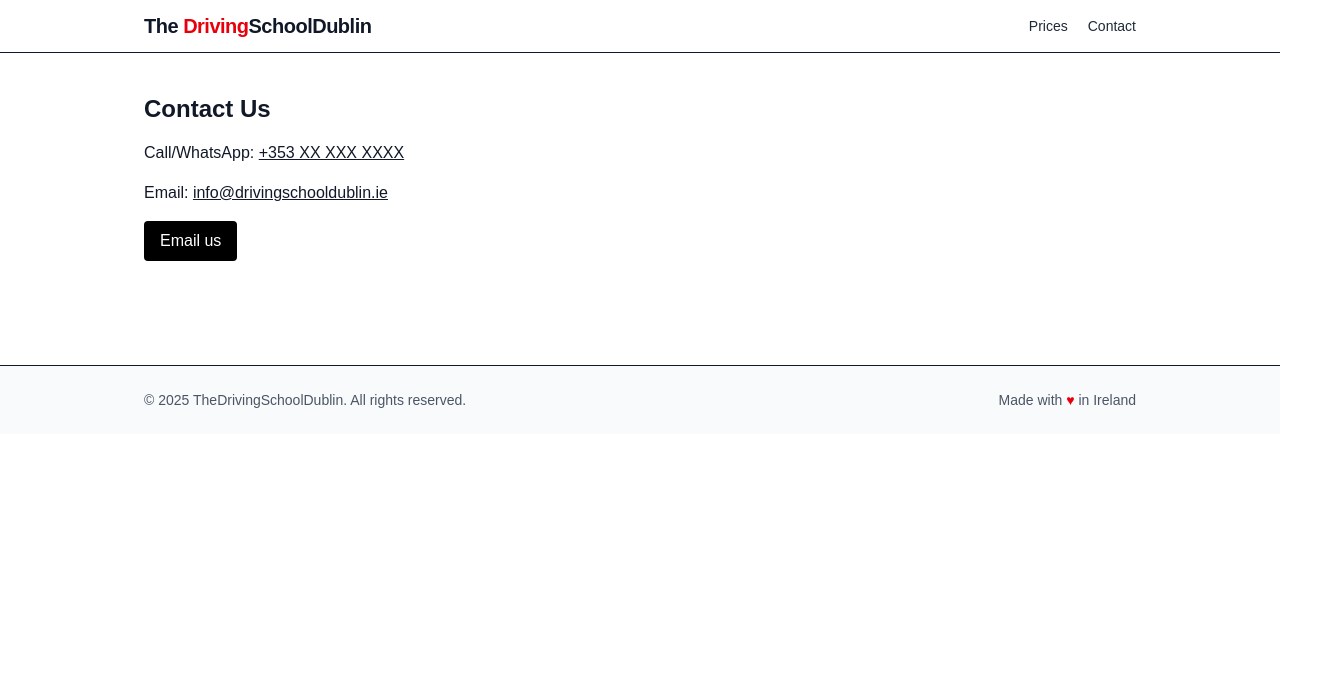
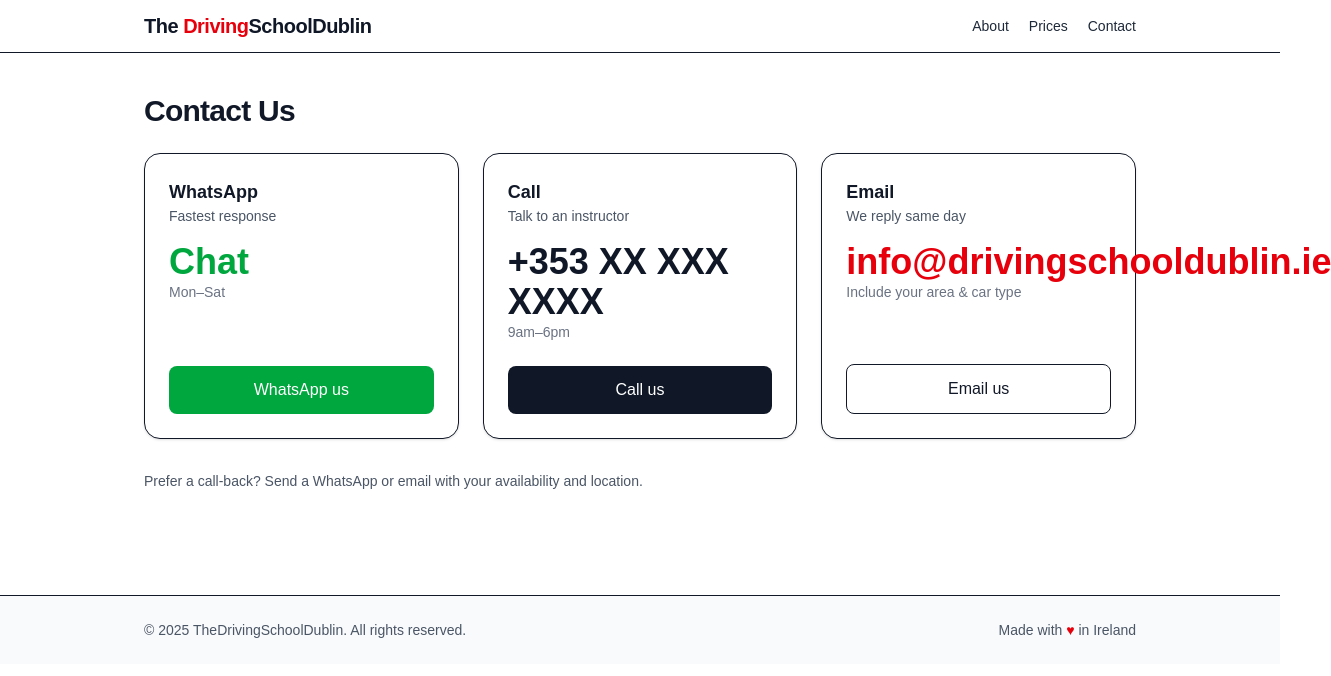
Before and after one commit to matthewpoleary-dot/TheDrivingSchoolDublin, a Next.js app: page /contact in a window 1280 px wide. Shown: the top 676 px of the page, 1331 px wide, since content can reach past the window. Built offline with nearby package versions, Linux system fonts and the light colour scheme.

Commit message:
Update homepage and layout for Phase 1 launch

```diff
--- a/app/contact/page.tsx
+++ b/app/contact/page.tsx
@@ -1,15 +1,64 @@
 export default function Contact() {
     return (
-      <section className="space-y-4">
-        <h1 className="text-2xl font-bold">Contact Us</h1>
-        <p>Call/WhatsApp: <a className="underline" href="tel:+353XXXXXXXXX">+353 XX XXX XXXX</a></p>
-        <p>Email: <a className="underline" href="mailto:info@drivingschooldublin.ie">info@drivingschooldublin.ie</a></p>
-        <a
-          className="inline-block px-4 py-2 rounded bg-black text-white"
-          href="mailto:info@drivingschooldublin.ie?subject=Lesson%20Enquiry"
-        >
-          Email us
-        </a>
+      <section className="mx-auto max-w-5xl">
+        <h1 className="text-3xl font-extrabold tracking-tight mb-6">Contact Us</h1>
+
+        {/* Cards similar to Prices layout */}
+        <div className="grid grid-cols-1 md:grid-cols-3 gap-6 items-stretch">
+          {/* WhatsApp */}
+          <div className="flex flex-col justify-between h-full border rounded-2xl p-6 bg-white shadow-sm">
+            <div>
+              <h3 className="text-lg font-semibold">WhatsApp</h3>
+              <p className="text-sm text-gray-600">Fastest response</p>
+              <p className="mt-4 text-4xl font-extrabold text-green-600">Chat</p>
+              <p className="text-sm text-gray-500">Mon–Sat</p>
+            </div>
+            <a
+              href="https://wa.me/353XXXXXXXXX?text=Hi%2C%20I%20would%20like%20to%20enquire%20about%20driving%20lessons"
+              target="_blank"
+              rel="noopener noreferrer"
+              className="mt-6 inline-flex items-center justify-center rounded-lg bg-green-600 px-5 py-3 font-medium text-white hover:bg-green-700 transition"
+            >
+              WhatsApp us
+            </a>
+          </div>
+
+          {/* Call */}
+          <div className="flex flex-col justify-between h-full border rounded-2xl p-6 bg-white shadow-sm">
+            <div>
+              <h3 className="text-lg font-semibold">Call</h3>
+              <p className="text-sm text-gray-600">Talk to an instructor</p>
+              <p className="mt-4 text-4xl font-extrabold text-gray-900">+353 XX XXX XXXX</p>
+              <p className="text-sm text-gray-500">9am–6pm</p>
+            </div>
+            <a
+              href="tel:+353XXXXXXXXX"
+              className="mt-6 inline-flex items-center justify-center rounded-lg bg-gray-900 px-5 py-3 font-medium text-white hover:bg-black transition"
+            >
+              Call us
+            </a>
+          </div>
+
+          {/* Email */}
+          <div className="flex flex-col justify-between h-full border rounded-2xl p-6 bg-white shadow-sm">
+            <div>
+              <h3 className="text-lg font-semibold">Email</h3>
+              <p className="text-sm text-gray-600">We reply same day</p>
+              <p className="mt-4 text-4xl font-extrabold text-red-600">info@drivingschooldublin.ie</p>
+              <p className="text-sm text-gray-500">Include your area & car type</p>
+            </div>
+            <a
+              href="mailto:info@drivingschooldublin.ie?subject=Lesson%20Enquiry"
+              className="mt-6 inline-flex items-center justify-center rounded-lg border px-5 py-3 font-medium hover:bg-gray-50 transition"
+            >
+              Email us
+            </a>
+          </div>
+        </div>
+
+        <p className="mt-8 text-sm text-gray-600">
+          Prefer a call-back? Send a WhatsApp or email with your availability and location.
+        </p>
       </section>
     );
   }
--- a/app/layout.tsx
+++ b/app/layout.tsx
@@ -22,6 +22,7 @@ export default function RootLayout({ children }: { children: React.ReactNode })
             </Link>
 
             <div className="space-x-5 text-sm font-medium">
+              <Link href="/about" className="nav-link">About</Link>
               <Link href="/prices" className="nav-link">Prices</Link>
               <Link href="/contact" className="nav-link">Contact</Link>
             </div>
--- a/app/prices/page.tsx
+++ b/app/prices/page.tsx
@@ -62,11 +62,7 @@ export default async function PricesPage() {
     /car.*test|hire.*test/i.test(s.name)
   );
 
-  // For the bundle (705) we don’t need a specific service to deep-link; we can just send them to /book
-  // If you *do* create a “bundle” service later, wire it the same way:
-  const edtSingle = findByName(services, "edt");
-  const bookHref = (svc?: Service) =>
-    svc ? `/book?serviceId=${encodeURIComponent(svc.id)}` : "/book";
+  // Contact for all enquiries; booking is no longer available online
 
   return (
     <section className="mx-auto max-w-5xl">
@@ -94,10 +90,10 @@ export default async function PricesPage() {
           </div>
 
           <Link
-            href={bookHref(standard)}
+            href="/contact"
             className="mt-6 inline-flex items-center justify-center rounded-lg bg-red-600 px-5 py-3 font-medium text-white hover:bg-red-700 transition"
           >
-            Book this
+            Contact us
           </Link>
         </div>
 
@@ -119,10 +115,10 @@ export default async function PricesPage() {
           </div>
 
           <Link
-            href={bookHref(pretest)}
+            href="/contact"
             className="mt-6 inline-flex items-center justify-center rounded-lg bg-red-600 px-5 py-3 font-medium text-white hover:bg-red-700 transition"
           >
-            Book this
+            Contact us
           </Link>
         </div>
 
@@ -144,10 +140,10 @@ export default async function PricesPage() {
           </div>
 
           <Link
-            href={bookHref(carHire)}
+            href="/contact"
             className="mt-6 inline-flex items-center justify-center rounded-lg bg-red-600 px-5 py-3 font-medium text-white hover:bg-red-700 transition"
           >
-            Book this
+            Contact us
           </Link>
         </div>
       </div>
@@ -178,17 +174,17 @@ export default async function PricesPage() {
 
           <div className="mt-6 flex flex-wrap gap-3">
             <Link
-              href="/book"
+              href="/contact"
               className="inline-flex items-center justify-center rounded-lg bg-red-600 px-5 py-3 font-medium text-white hover:bg-red-700 transition"
             >
-              Book bundle
+              Contact us about bundle
             </Link>
 
             <Link
-              href={bookHref(edtSingle)}
+              href="/contact"
               className="inline-flex items-center justify-center rounded-lg border px-5 py-3 font-medium hover:bg-gray-50 transition"
             >
-              Book single EDT lesson
+              Ask about a single EDT lesson
             </Link>
           </div>
         </div>
```
